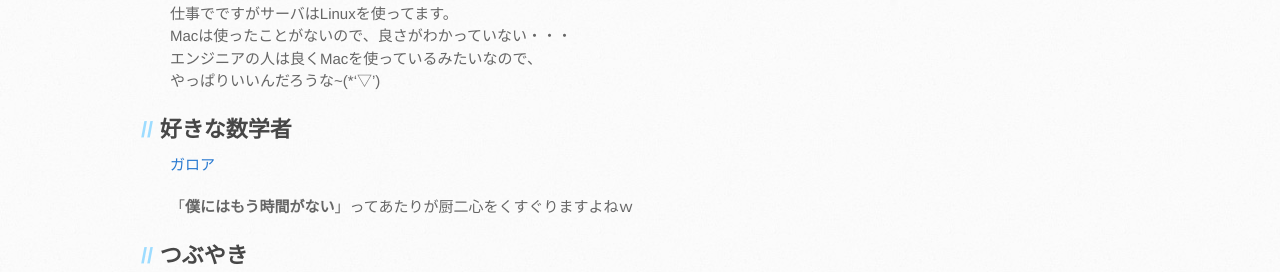
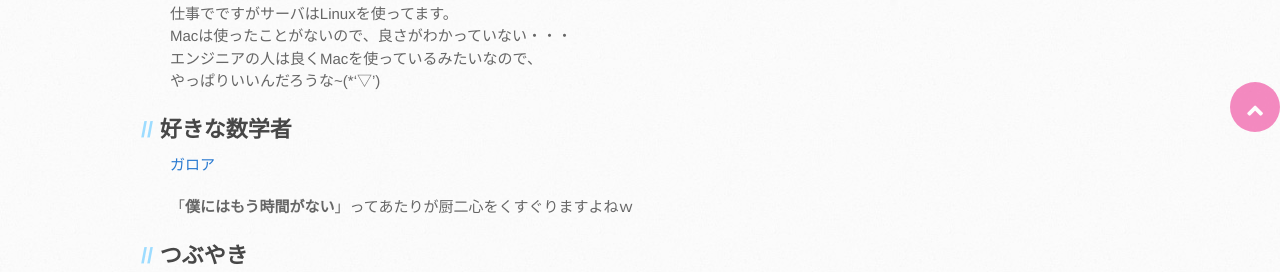
Before and after one commit to mtaketani113/mtaketani113.github.io, a Jekyll site: the page built from index.md, in a window 1280 px wide. Shown: the part 768-1040 px from the top of the page. Built offline with Jekyll 4.4.1, drawn with Linux system fonts in a browser that asks for light colours; nearby versions of some CDN libraries; comment, search, counter and statistics services are not loaded; the repository's description, which GitHub fills in, is left out.

Commit message:
トップページへのリンクを追加

```diff
--- a/_layouts/default.html
+++ b/_layouts/default.html
@@ -7,6 +7,7 @@
     <link rel="stylesheet" href="{{ '/assets/css/style.css?v=' | append: site.github.build_revision | relative_url }}" media="screen" type="text/css">
     <link rel="stylesheet" href="{{ '/assets/css/print.css' | relative_url }}" media="print" type="text/css">
     <link rel="stylesheet" href="{{ '/assets/css/github.css' | relative_url }}">
+    <link rel="stylesheet" href="https://use.fontawesome.com/releases/v5.6.4/css/all.css">
     <script src="{{ '/assets/js/highlight.min.js' | relative_url }}"></script>
     <script>hljs.initHighlightingOnLoad();</script>
     <!-- Global site tag (gtag.js) - Google Analytics -->
@@ -147,6 +148,8 @@
       </div>
     </div>
 
+    <div id="page_top"><a href="#"></a></div>
+
     {% if site.google_analytics %}
       <script>
         (function(i,s,o,g,r,a,m){i['GoogleAnalyticsObject']=r;i[r]=i[r]||function(){
--- a/assets/css/style.scss
+++ b/assets/css/style.scss
@@ -2,3 +2,37 @@
 ---
 
 @import 'jekyll-theme-architect';
+
+#page_top{
+    width: 50px;
+    height: 50px;
+    position: fixed;
+    right: 0;
+    bottom: 0;
+    background: #ef3f98;
+    opacity: 0.6;
+    border-radius: 50%;
+}
+#page_top a{
+    position: relative;
+    display: block;
+    width: 50px;
+    height: 50px;
+    text-decoration: none;
+}
+#page_top a::before{
+    font-family: 'Font Awesome 5 Free';
+    font-weight: 900;
+    content: '\f106';
+    font-size: 25px;
+    color: #fff;
+    position: absolute;
+    width: 25px;
+    height: 25px;
+    top: -5px;
+    bottom: 0;
+    right: 0;
+    left: 0;
+    margin: auto;
+    text-align: center;
+}
```
